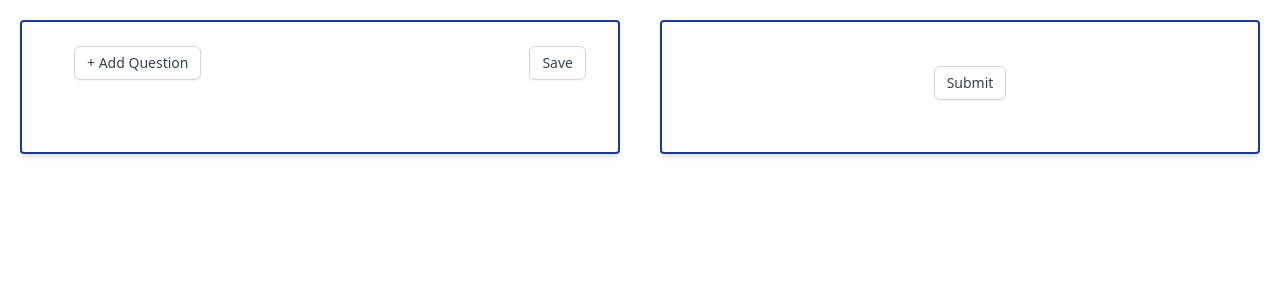
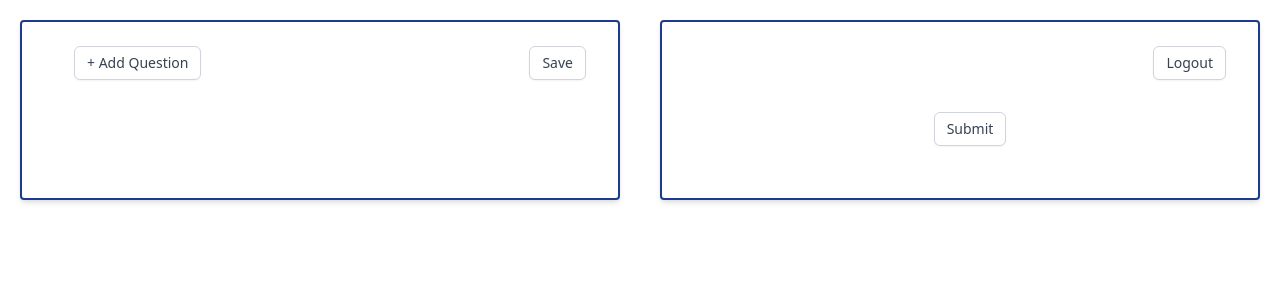
Before and after one commit to shahajalal001/PolyUnoReactTest, a Next.js app: page /questioncreate in a window 1280 px wide. Shown: the top 300 px of the page. Built offline with nearby package versions, Linux system fonts and the light colour scheme.

Commit message:
About to finish

```diff
--- a/pages/login.js
+++ b/pages/login.js
@@ -5,8 +5,8 @@ import Swal from "sweetalert2";
 import Cookies from 'js-cookie'
 const Login = () => {
     const router = useRouter()
-    const [email, setEmail] = useState('')
-    const [password, setPassword] = useState('')
+    const [email, setEmail] = useState('shahajalal001@gmail.com')
+    const [password, setPassword] = useState('1234')
     const onEmailChange = (event) => {
         event.preventDefault();
         event.persist();
--- a/pages/questioncreate.js
+++ b/pages/questioncreate.js
@@ -4,8 +4,11 @@ import uniqueString from "unique-string";
 import Form from "../components/form";
 import useAxios from "../app/axios";
 import Swal from "sweetalert2";
+import {useRouter} from "next/router";
+import Cookies from "js-cookie";
 
 const QuestionCreate = () => {
+    let router = useRouter()
     const [showModal, setShowModal] = useState(false);
     const [question, setQuestion] = useState([]);
     const [value, setOption] = useState('text-0-0');
@@ -242,6 +245,11 @@ const QuestionCreate = () => {
 
     }
 
+    const handleLogout = async () => {
+        Cookies.remove('token')
+        await router.push('/login')
+    }
+
     return(
         <div className='grid grid-cols-2'>
             <div className='bg-white shadow-md rounded px-8 pt-6 pb-8 mb-4 border-2 border-blue-900 m-5'>
@@ -428,8 +436,14 @@ const QuestionCreate = () => {
             </div>
 
             <div className='bg-white shadow-md rounded px-8 pt-6 pb-8 mb-4 border-2 border-blue-900 m-5'>
-
-
+                <div className='flex justify-end'>
+                    <button
+                        className="mb-3 ml-5 bg-white py-2 px-3 border border-gray-300 rounded-md shadow-sm text-sm leading-4 font-medium text-gray-700 hover:bg-gray-50 focus:outline-none focus:ring-2 focus:ring-offset-2 focus:ring-indigo-500"
+                        onClick={() => handleLogout()}
+                    >
+                        Logout
+                    </button>
+                </div>
 
                 {
                     question.map(question => {
```
